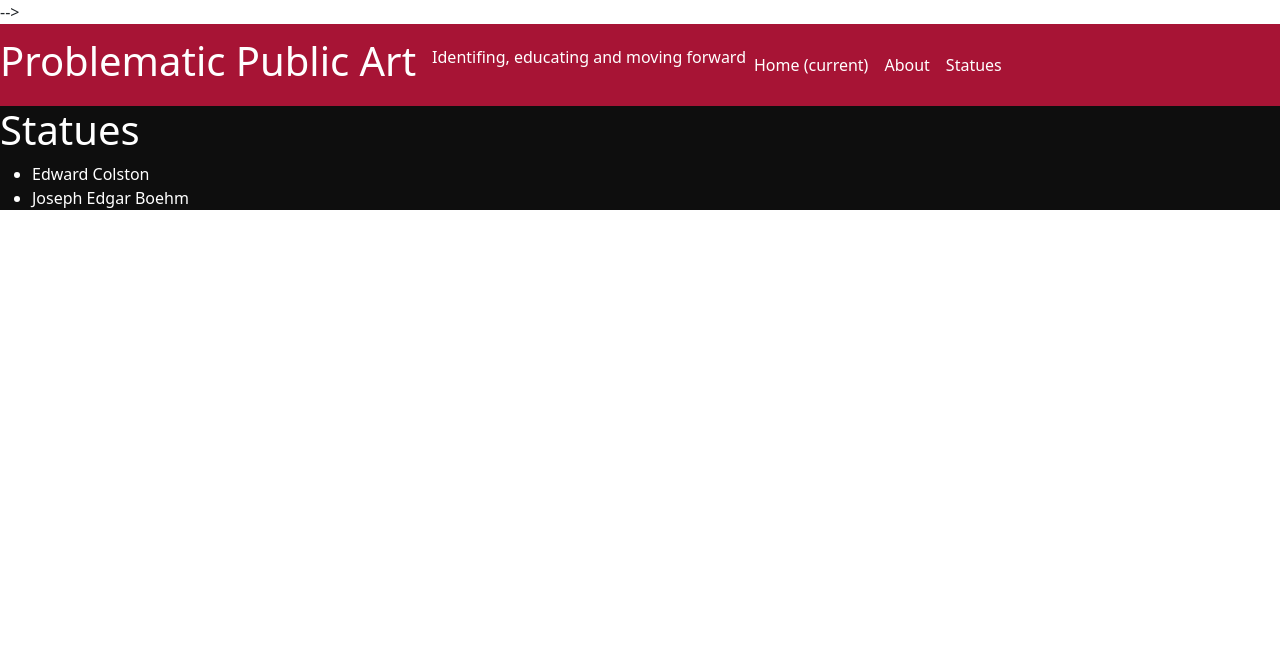
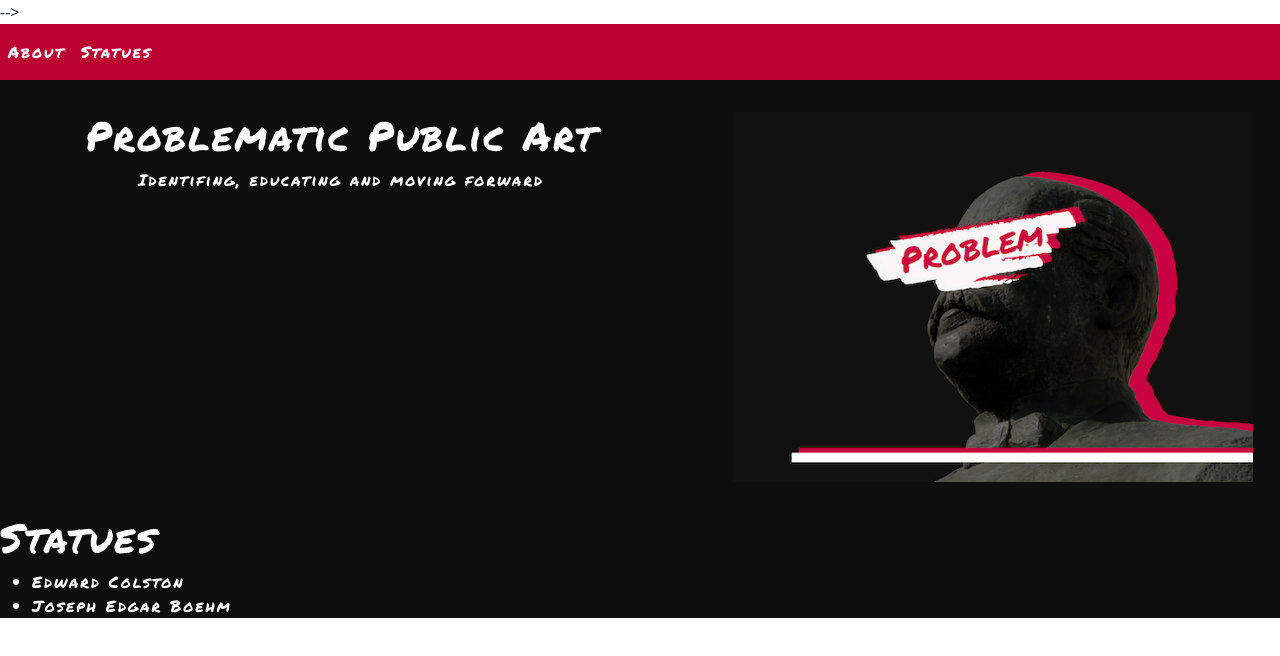
Before and after one commit to Gina-Frankel/statues, a React (Create React App) app: page / in a window 1280 px wide. Shown: the top 656 px of the page. Built offline with nearby package versions, Linux system fonts and the light colour scheme.

Commit message:
adding pic and component to landing page

```diff
--- a/public/index.html
+++ b/public/index.html
@@ -3,6 +3,7 @@
   <head>
     <meta charset="utf-8" />
     <link rel="icon" href="%PUBLIC_URL%/favicon.ico" />
+    <link href="https://fonts.googleapis.com/css2?family=Permanent+Marker&display=swap" rel="stylesheet">
     <meta name="viewport" content="width=device-width, initial-scale=1" />
     <meta name="theme-color" content="#000000" />
     <meta
--- a/src/components/App.css
+++ b/src/components/App.css
@@ -1,5 +1,17 @@
 
 .app {
   background-color: #0E0E0E;
-  color: white
+  color: white;
+  font-family: 'Permanent Marker';
+  letter-spacing: 2px;
 }
+
+img {
+  max-width: 100%;
+  height: auto;
+}
+
+.landing-page {
+  margin-block-start: 2em;
+  margin-block-end: 2em;
+}
--- a/src/components/App.js
+++ b/src/components/App.js
@@ -1,5 +1,7 @@
 import React from 'react';
 import Heading from './Heading.js'
+import Banner from './LandingBanner.js'
+import Picture from './LandingPicture.js'
 import StatueListContainer from './StatueListContainer.js'
 import './App.css';
 
@@ -9,6 +11,16 @@ function App() {
       <header className="app-header">
         <Heading/>
       </header>
+      <div className="landing-page">
+        <div className="row justify-content-around">
+          <div className="col-lg-6 text-center">
+          <Banner/>
+          </div>
+          <div className="col-lg-5 text-center">
+          <Picture/>
+          </div>
+        </div>
+      </div>
       <div>
         <StatueListContainer/>
       </div>
--- a/src/components/Heading.css
+++ b/src/components/Heading.css
@@ -1,6 +1,6 @@
 .heading{
-  background-color: #A71435;
-  color: white
+  background-color: #BB0032;
+  color: white;
 }
 
 a {
--- a/src/components/Heading.js
+++ b/src/components/Heading.js
@@ -6,14 +6,11 @@ function Heading() {
   return (
     <div className="heading">
     <nav className="navbar navbar-expand-lg heading">
-    <a className="navbar-brand" href="#"><h1>Problematic Public Art</h1></a>
-      <p>Identifing, educating and moving forward</p>
     <button className="navbar-toggler" type="button" data-toggle="collapse" data-target="#navbarNavAltMarkup" aria-controls="navbarNavAltMarkup" aria-expanded="false" aria-label="Toggle navigation">
       <span className="navbar-toggler-icon"></span>
     </button>
     <div className="collapse navbar-collapse" id="navbarNavAltMarkup">
       <div className="navbar-nav">
-        <a className="nav-item nav-link active" href="#">Home <span className="sr-only">(current)</span></a>
         <a className="nav-item nav-link" href="#">About</a>
         <a className="nav-item nav-link" href="#">Statues</a>
       </div>
--- /dev/null
+++ b/src/components/LandingBanner.js
@@ -0,0 +1,15 @@
+import React from 'react';
+
+
+function Banner() {
+  return (
+    <div className="banner">
+
+    <h1>Problematic Public Art</h1>
+    <p>Identifing, educating and moving forward</p>
+
+    </div>
+  );
+}
+
+export default Banner;
--- /dev/null
+++ b/src/components/LandingPicture.js
@@ -0,0 +1,14 @@
+import React from 'react';
+
+
+function LandingPicture() {
+  return (
+    <div className="landing-picture">
+
+    <img src="./statue.png"></img>
+
+    </div>
+  );
+}
+
+export default LandingPicture;
```
Also changed, not shown: public/edosz.ttf (added), public/statue.png (added).
